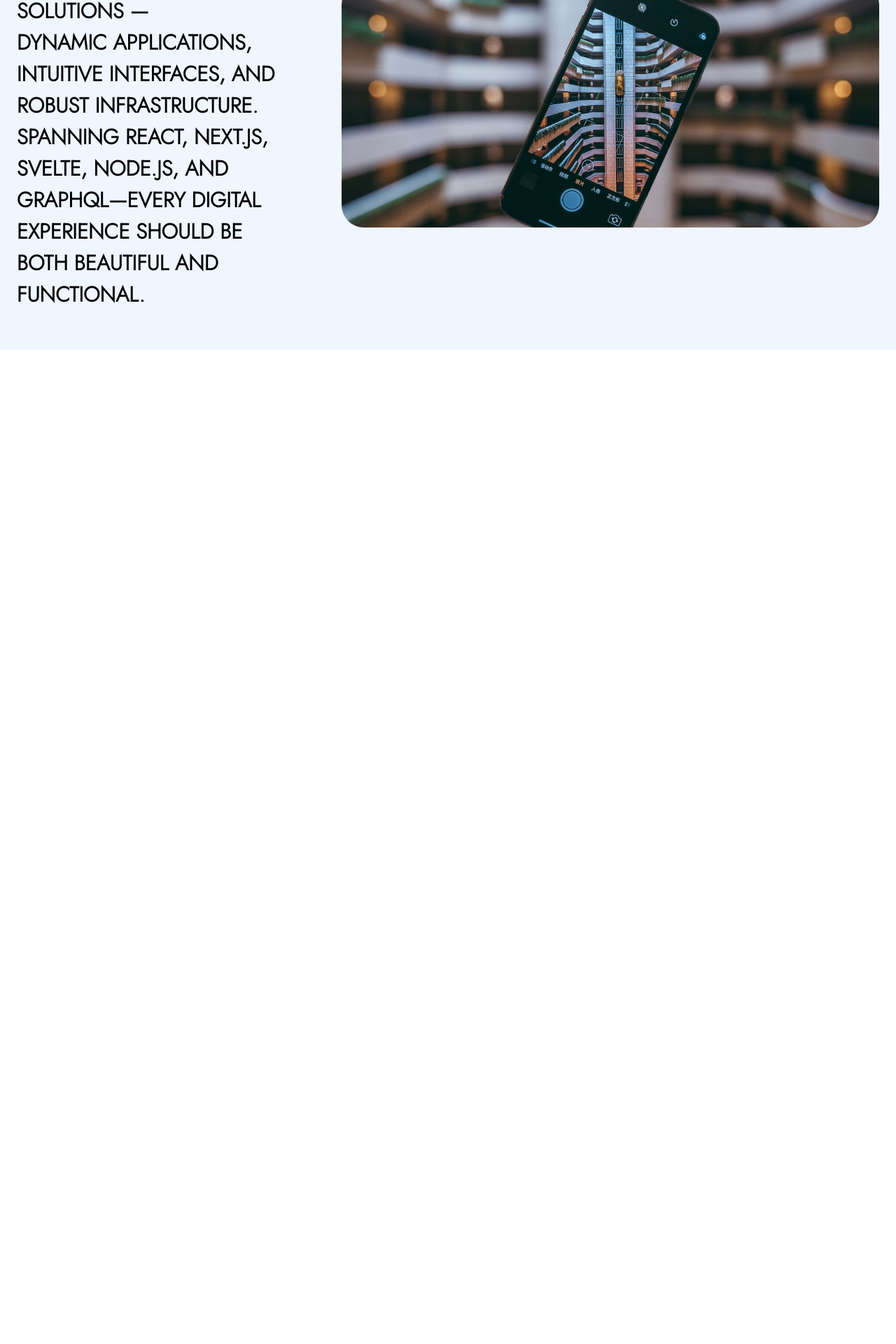
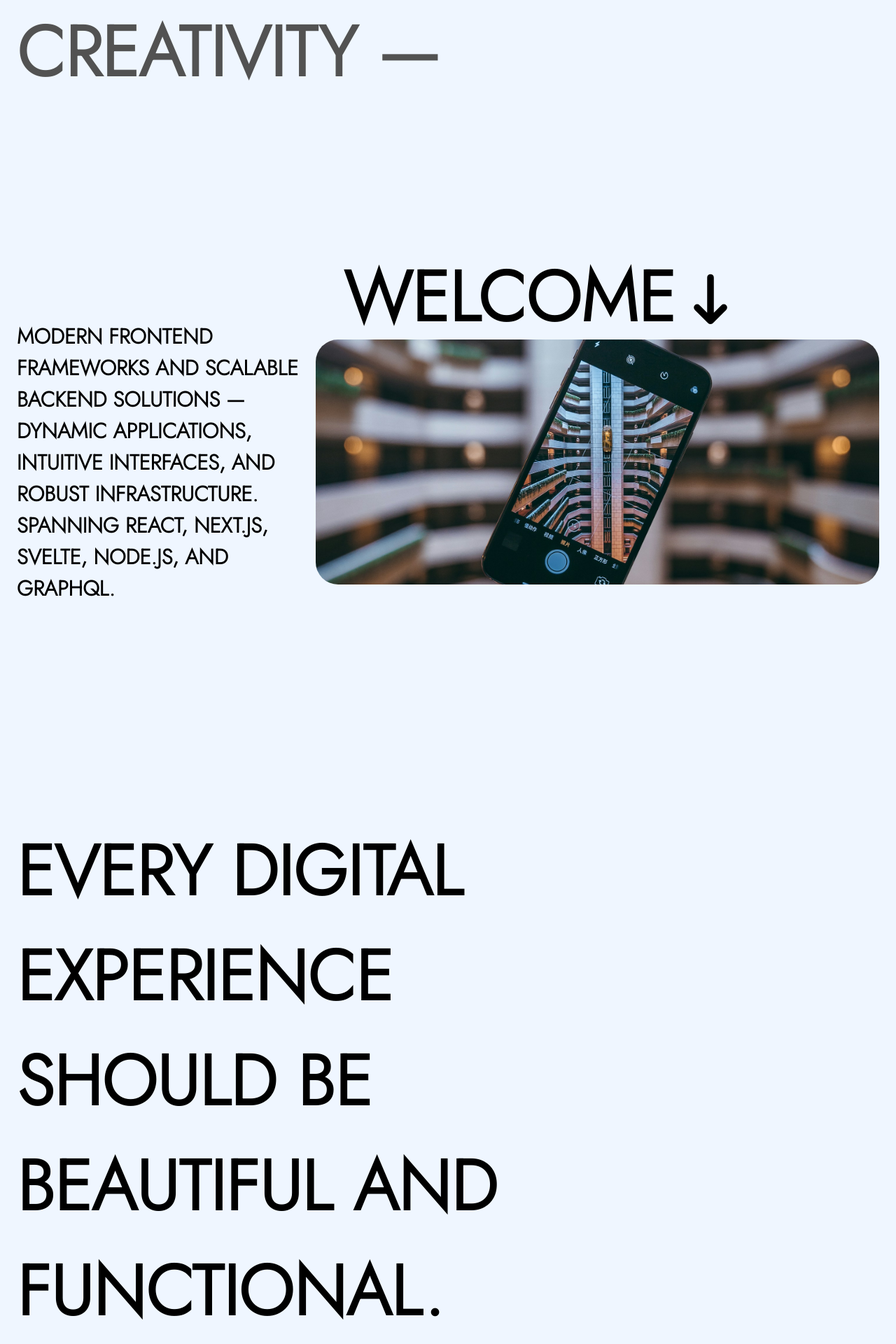
Before and after one commit to jlilienthal95/JLDevWorks, a SvelteKit app: page / in a window 1280 px wide. Shown: the part 2236-4156 px from the top of the page at 70% size. Before the commit the page ends 2736 px from the top, so only its background shows below. Built offline with nearby package versions, Linux system fonts and the light colour scheme.

Commit message:
added gap to parent elements, general styling adjustments

```diff
--- a/src/routes/+page.svelte
+++ b/src/routes/+page.svelte
@@ -29,9 +29,9 @@
     });
 </script>
 
-<div class="flex flex-col flex-1 h-full w-full justify-center items-center mt-4 gap-10">
-    <div id="headlineFormat" class="flex md:flex-row flex-col w-full justify-start items-center">
-        <div id="headlineCont" class="flex flex-1 w-full">
+<div class="flex flex-col flex-1 h-full w-full justify-center items-center mt-4 lg:gap-40 gap-14">
+    <div id="beautifulCont" class="flex md:flex-row flex-col w-full justify-start items-center">
+        <div class="flex flex-1 w-full">
             <div class={lgTextCont}>
                 <div id="headline" class={lgTextClass}>
                     BEAUTIFUL, RESPONSIVE WEB AND MOBILE APPLICATIONS.
@@ -39,14 +39,14 @@
             </div>
         </div>
     </div>
-    <div id="joshuaCont" class="flex lg:flex-row flex-col w-full md:justify-between sm:items-end items-center gap-20 overflow-hidden">
+    <div id="joshuaCont" class="flex lg:flex-row flex-col w-full md:justify-between sm:items-end lg:items-center items-center gap-20 overflow-hidden">
         <div id="nameCont" class="flex flex-col w-full h-[180px] sm:h-[310px] justify-center">
-            <div class="flex flex-col sm:text-start text-end sm:text-[100px] text-[60px] space-x-2 overflow-hidden">
+            <div class="flex flex-col lg:text-start text-end sm:text-[100px] text-[60px] space-x-2 overflow-hidden">
                 <div class="animate-in slide-in-from-bottom duration-1200" class:md:hidden={$scrollY < 90} class:md:running={$scrollY > 300} class:md:paused={$scrollY <= 300}>
                     JOSHUA
                 </div>
             </div>
-            <div class="flex flex-col sm:text-start text-end sm:text-[100px] text-[60px] space-x-2 overflow-hidden">
+            <div class="flex flex-col lg:text-start text-end sm:text-[100px] text-[60px] space-x-2 overflow-hidden">
                 <div class="animate-in slide-in-from-bottom duration-1500" class:md:hidden={$scrollY < 90} class:md:running={$scrollY > 300} class:md:paused={$scrollY <= 300}>
                     LILIENTHAL
                 </div>
@@ -56,7 +56,7 @@
             <img class="object-contain rounded-4xl max-h-160 {$wiggle ? "animate-spring" : ""}" src="/images/keyboard-wide.jpg" alt="Joshua Lilienthal | Fullstack Engineer"/>
         </div>
     </div>
-    <div id="intersectionCont" class="flex flex-1 lg:flex-row flex-col w-full gap-4">
+    <div id="intersectionCont" class="flex flex-1 lg:flex-row flex-col w-full gap-14">
         <div class="flex flex-1 md:justify-start">
             <div class={lgTextClass + " text-neutral-600"} id="gallery">
                 AT THE INTERSECTION OF TECHNOLOGY AND CREATIVITY&nbsp;—
@@ -68,10 +68,10 @@
             </div>
         </div>
     </div>
-    <div id="modernCont" class="flex lg:flex-row flex-col-reverse w-full justify-end items-center gap-20">
+    <div id="modernCont" class="flex lg:flex-row flex-col-reverse w-full justify-end items-center gap-6">
         <div class="flex-1">
             <div class="text-[30px] md:text-[38px] lg:text-[30px] 2xl:text-[36px]">
-                  MODERN FRONTEND FRAMEWORKS AND SCALABLE BACKEND SOLUTIONS&nbsp;— <br> DYNAMIC APPLICATIONS, INTUITIVE INTERFACES, AND ROBUST INFRASTRUCTURE. SPANNING REACT, NEXT.JS, SVELTE, NODE.JS, AND GRAPHQL—EVERY DIGITAL EXPERIENCE SHOULD BE BOTH BEAUTIFUL AND FUNCTIONAL.
+                  MODERN FRONTEND FRAMEWORKS AND SCALABLE BACKEND SOLUTIONS&nbsp;— <br> DYNAMIC APPLICATIONS, INTUITIVE INTERFACES, AND ROBUST INFRASTRUCTURE. SPANNING REACT, NEXT.JS, SVELTE, NODE.JS, AND GRAPHQL.
             </div>
         </div>
         <div id="secondPhotoCont" class="relative flex lg:flex-2 md:h-[700px] h-[400px] items-center w-full">
@@ -82,7 +82,7 @@
                 </div>
             </div>
             <div
-                id="photoContainer"
+                id="stretchContainer"
                 class="relative overflow-hidden w-full transition-all duration-500 ease-in-out"
                 class:h-[200px]={!expanded}
                 class:h-[400px]={expanded}
@@ -105,4 +105,11 @@
           </div>
         </div>
     </div>
+    <div id="everyDigitalCont" class="flex flex-1 w-full justify-end lg:justify-start">
+        <div class={lgTextCont}>
+            <div class={lgTextClass + " text-end lg:text-start"}>
+                EVERY DIGITAL EXPERIENCE SHOULD BE BEAUTIFUL AND FUNCTIONAL.
+            </div>
+        </div>
+    </div>
 </div>
```
